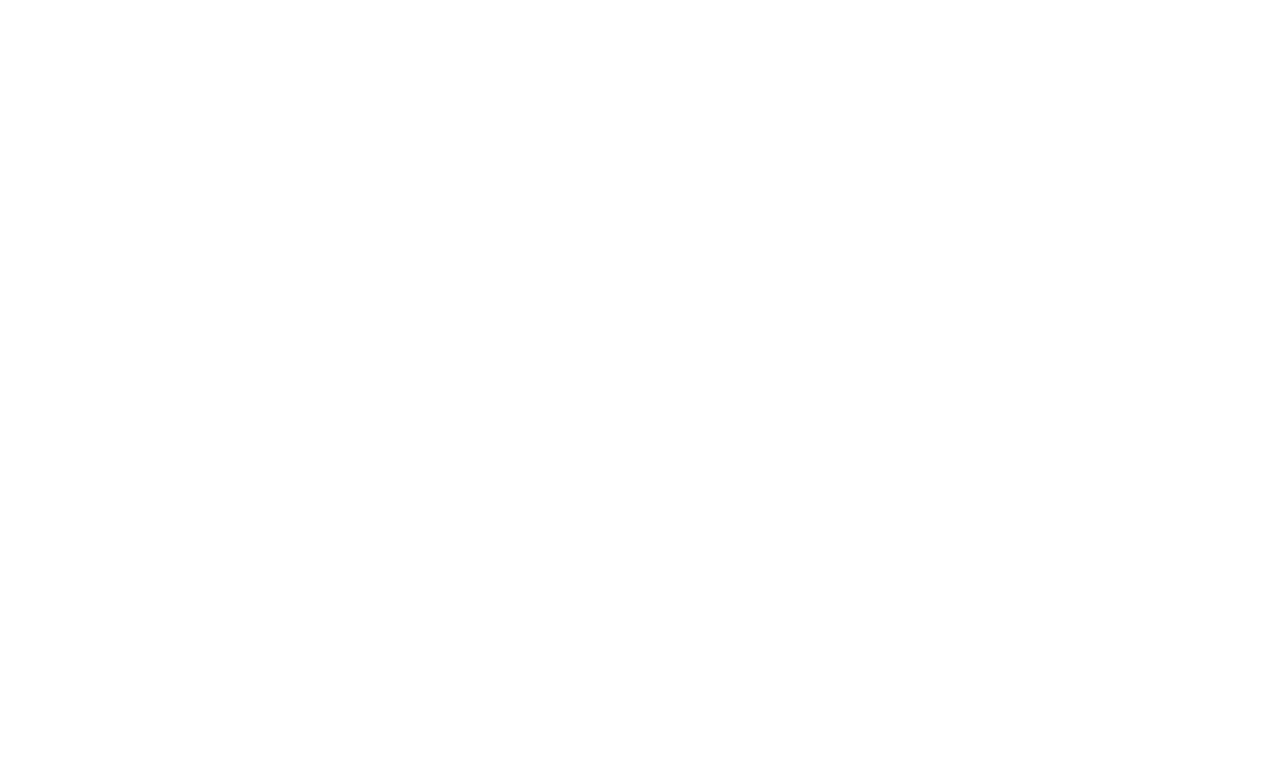
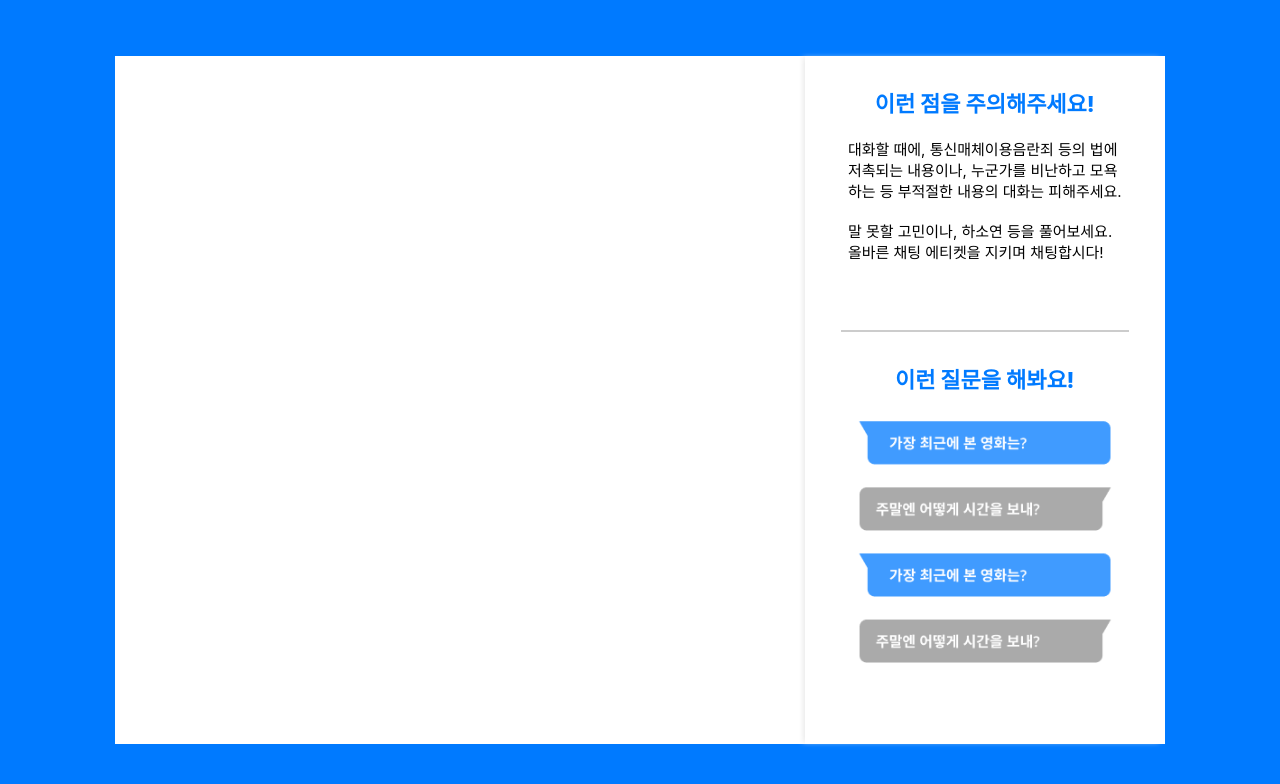
Before and after one commit to Team-INSERT/Cereal_Frontend, a React (Create React App) app: page /chat in a window 1280 px wide. Before the commit this address had no page. Shown: the top 784 px of the page. Built offline with nearby package versions, Linux system fonts and the light colour scheme.

Commit message:
ADD : Chat

```diff
--- a/src/App.tsx
+++ b/src/App.tsx
@@ -10,6 +10,7 @@
 				<Routes>
 					<Route path="/" element={<R.Home />} />
 					<Route path="/loading" element={<R.Loading />} />
+					<Route path="/chat" element={<R.Chat />} />
 				</Routes>
 			</BrowserRouter>
 		</RecoilRoot>
--- a/src/allFiles.ts
+++ b/src/allFiles.ts
@@ -1,5 +1,7 @@
 import Home from 'pages/Home'
 import Header from 'components/Header'
 import Loading from 'pages/Loading'
+import Chat from 'pages/Chat'
+import ChatBox from 'components/ChatBox'
 
-export { Home, Header, Loading }
+export { Home, Header, Loading, Chat, ChatBox }
```
